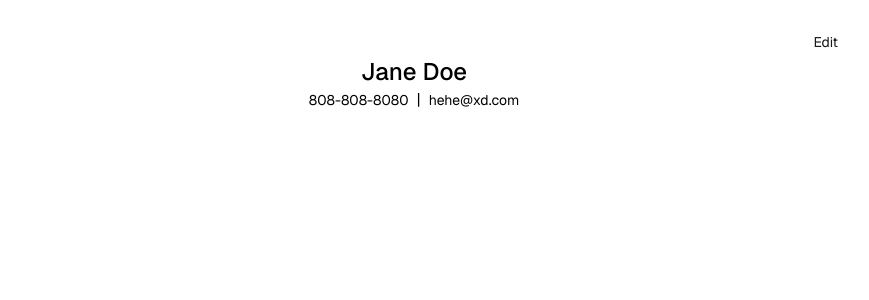
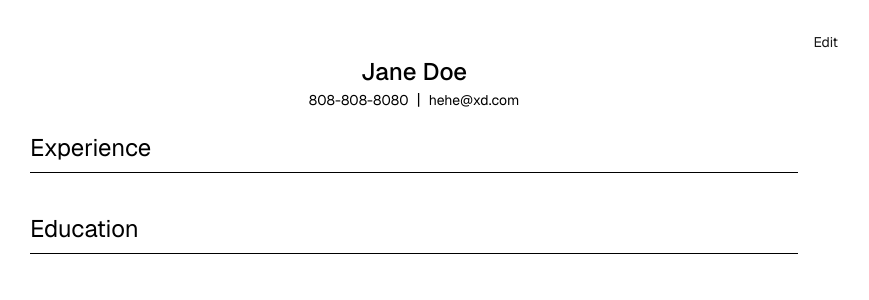
Before and after one commit to Splavacodo/cv-generator, a Next.js app: page / in a window 1280 px wide. Shown: the top 300 px of the page, without its empty margins (226-1095 px from the left). Built offline with nearby package versions, Linux system fonts and the light colour scheme.

Commit message:
Created a Section component which takes a title and children props to act as a container for a section's content and added an experience and education section to the CVPage container

```diff
--- /dev/null
+++ b/app/components/Section.tsx
@@ -0,0 +1,10 @@
+export default function Section({ title, children }: { title: string, children: React.ReactNode}) {
+    return (
+        <section className="px-16 mb-8">
+            <h1 className="text-2xl font-normal border-b-1 border-black py-2">
+                {title}
+            </h1>
+            {children}
+        </section>
+    )
+}
--- a/app/page.tsx
+++ b/app/page.tsx
@@ -1,5 +1,6 @@
 import CVPage from "@/app/components/CVPage";
 import Header from "@/app/components/Header";
+import Section from "./components/Section";
 
 export default function Home() {
   return (
@@ -7,6 +8,17 @@ export default function Home() {
       <main className="min-h-screen w-full max-w-4xl bg-inherit py-4 overflow-auto">
         <CVPage>
           <Header></Header>
+          <Section
+            title={"Experience"}
+          >
+            <div></div>
+          </Section>
+
+          <Section
+            title={"Education"}
+          >
+            <div></div>
+          </Section>
         </CVPage>
       </main>
     </div>
```
